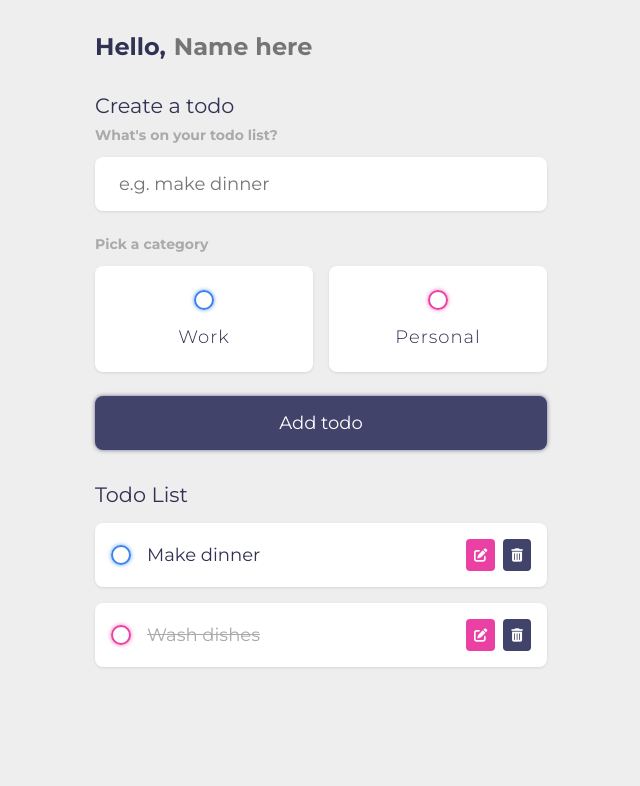
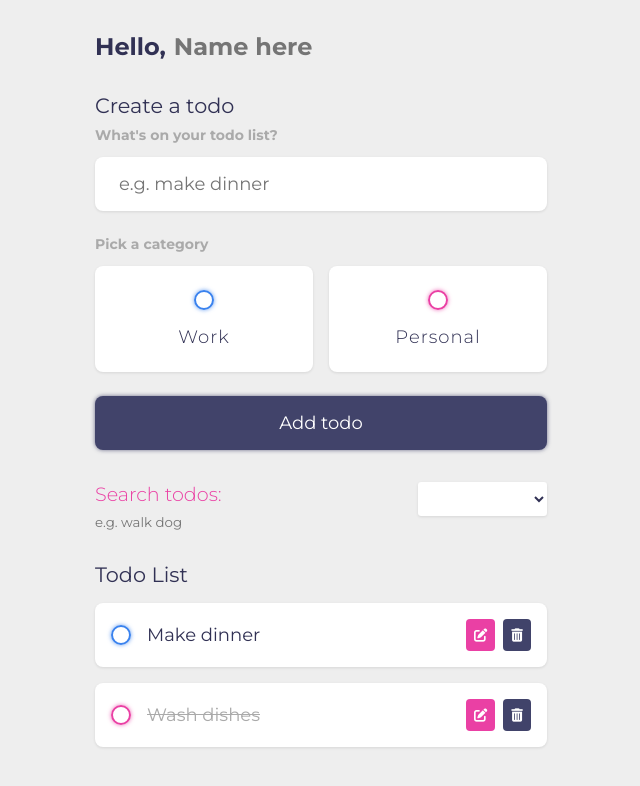
Before and after one commit to marykasp/todo-list, a plain HTML site: page index.html in a window 1280 px wide. Shown: the whole page, without its empty margins (319-959 px from the left). Drawn offline with Linux system fonts and the light colour scheme.

Commit message:
Style select todos section, search and filter todos

```diff
--- a/css/style.css
+++ b/css/style.css
@@ -1,4 +1,4 @@
-@import url('https://fonts.googleapis.com/css2?family=Montserrat:ital,wght@0,300;0,400;0,600;0,700;0,900;1,400&display=swap');
+@import url('https://fonts.googleapis.com/css2?family=Montserrat:ital,wght@0,200;0,300;0,400;0,600;0,700;0,900;1,400&display=swap');
 
 :root {
   /* embers color palette */
@@ -38,6 +38,7 @@ input:not([type="radio"]):not([type="checkbox"]), button {
   background: none;
   cursor: initial;
 }
+
 
 body {
   background: var(--light);
@@ -187,6 +188,39 @@ input:checked ~ .bubble::after {
   opacity: 0.75;
 }
 
+/* search & filter todos */
+.select-todos {
+  display: flex;
+  gap: 1rem;
+  margin-bottom: 2rem;
+}
+.search-todos {
+  display: flex;
+  flex-direction: column;
+  justify-content: center;
+  flex: 1 1 0%;
+}
+
+.search-todos label {
+  font-size: 1.2rem;
+  font-weight: 300;
+  color: var(--personal);
+  margin-bottom: 0.5rem;
+  cursor: pointer;
+}
+
+/* reset select dropdown */
+.select {
+  padding: 0.5rem 1rem;
+  color: var(--dark);
+  background-color: #fff;
+  border: none;
+  outline: none;
+  box-shadow: var(--shadow);
+  cursor: pointer;
+  border-radius: 0.2rem;
+}
+
 .todo-list .list {
   margin: 1rem 0;
 }
--- a/index.html
+++ b/index.html
@@ -54,6 +54,25 @@
           <input type="submit" value="Add todo" />
         </form>
       </section>
+      <section class="select-todos">
+        <div class="search-todos">
+          <label for="search">Search todos:</label>
+          <input
+            type="text"
+            name="search"
+            id="search"
+            placeholder="e.g. walk dog"
+          />
+        </div>
+        <div class="filter-todos">
+          <select class="select" name="filter" id="filter">
+            <option disabled selected></option>
+            <option value="all">All</option>
+            <option value="complete">Complete</option>
+            <option value="incomplete">Incomplete</option>
+          </select>
+        </div>
+      </section>
       <section class="todo-list">
         <h3>Todo List</h3>
         <div class="list" id="todo-list">
```
